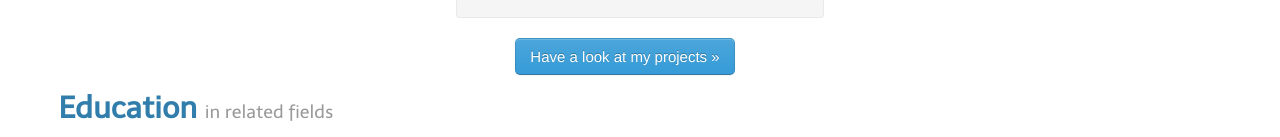
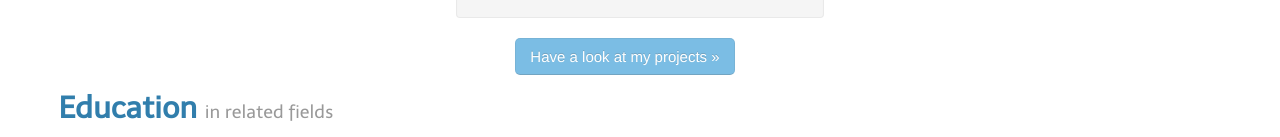
Before and after one commit to dominiks/dominiks.github.com, a plain HTML site: page index.html in a window 1280 px wide. Shown: the part 872-1009 px from the top of the page. Drawn offline with Linux system fonts and the light colour scheme.

Commit message:
Disabled the projects button-link.

```diff
--- a/index.html
+++ b/index.html
@@ -167,7 +167,7 @@
                 </div>
             </div>
             <div class="row" style="text-align: center;">
-                <a class="btn btn-large btn-primary" href="projects.html">Have
+                <a class="btn btn-large btn-primary disabled" href="#">Have
                     a look at my projects &raquo;</a>
             </div>
         </div>
```
